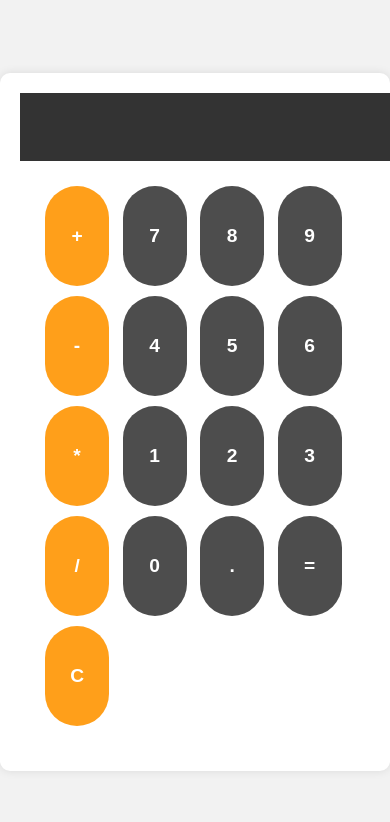
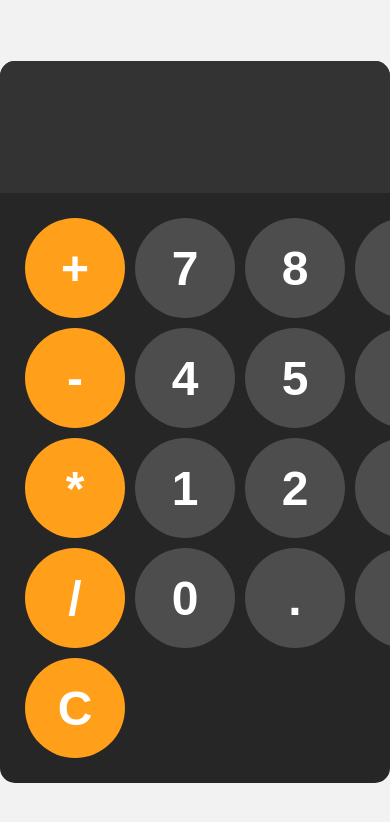
Before and after one commit to knvelasco/Calculator, a plain HTML site: page index.html in a window 390 px wide. Drawn offline with Linux system fonts and the light colour scheme.

Commit message:
Update styles.css

```diff
--- a/styles.css
+++ b/styles.css
@@ -1,10 +1,9 @@
 #calculator{
-    width: 90%; /* Responsive width */
-    max-width: 400px; /* Limit size on larger screens */
-    background-color: #fff;
-    padding: 20px;
-    border-radius: 10px;
-    box-shadow: 0 0 10px rgba(0, 0, 0, 0.1);
+    font-family: Arial, sans-serif;
+    background-color: hsl(0, 0%, 15%);
+    border-radius: 15px;
+    max-width: 500px;
+    overflow: hidden;
 }
 #display{
     width: 100%;
@@ -55,17 +54,3 @@ button:active{
 .opertator-btn:active{
     background-color:hsl(35, 100%, 75%) ;
 }
-@media (max-width: 600px) {
-    #calculator {
-        width: 95%;
-    }
-    button {
-        width: 95%; /* Adjust button size */
-        font-size: 1.2rem;
-    }
-
-    #display {
-        font-size: 1.5rem; /* Smaller font for the display */
-        width: 95%;
-    }
-}
```
